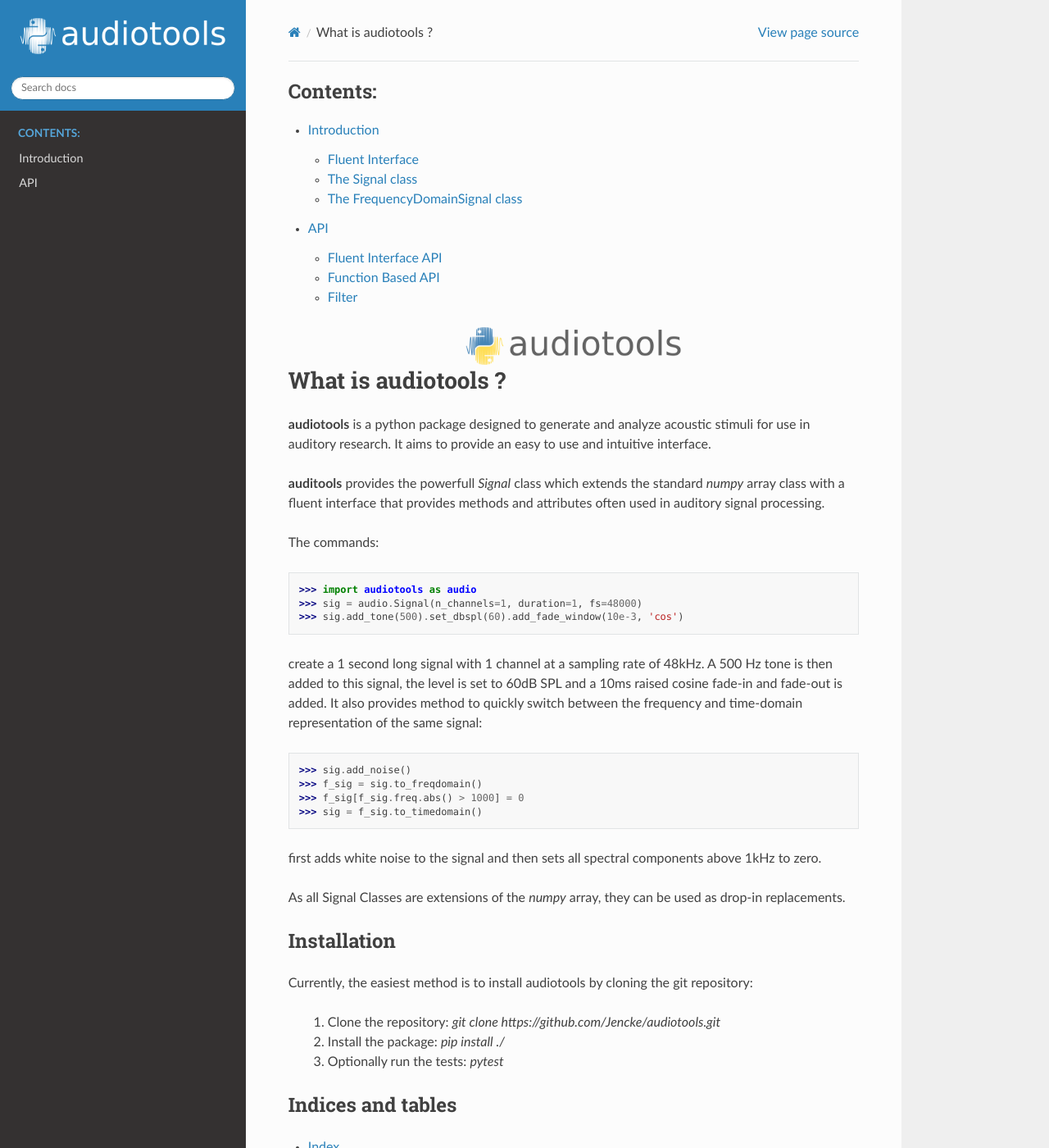
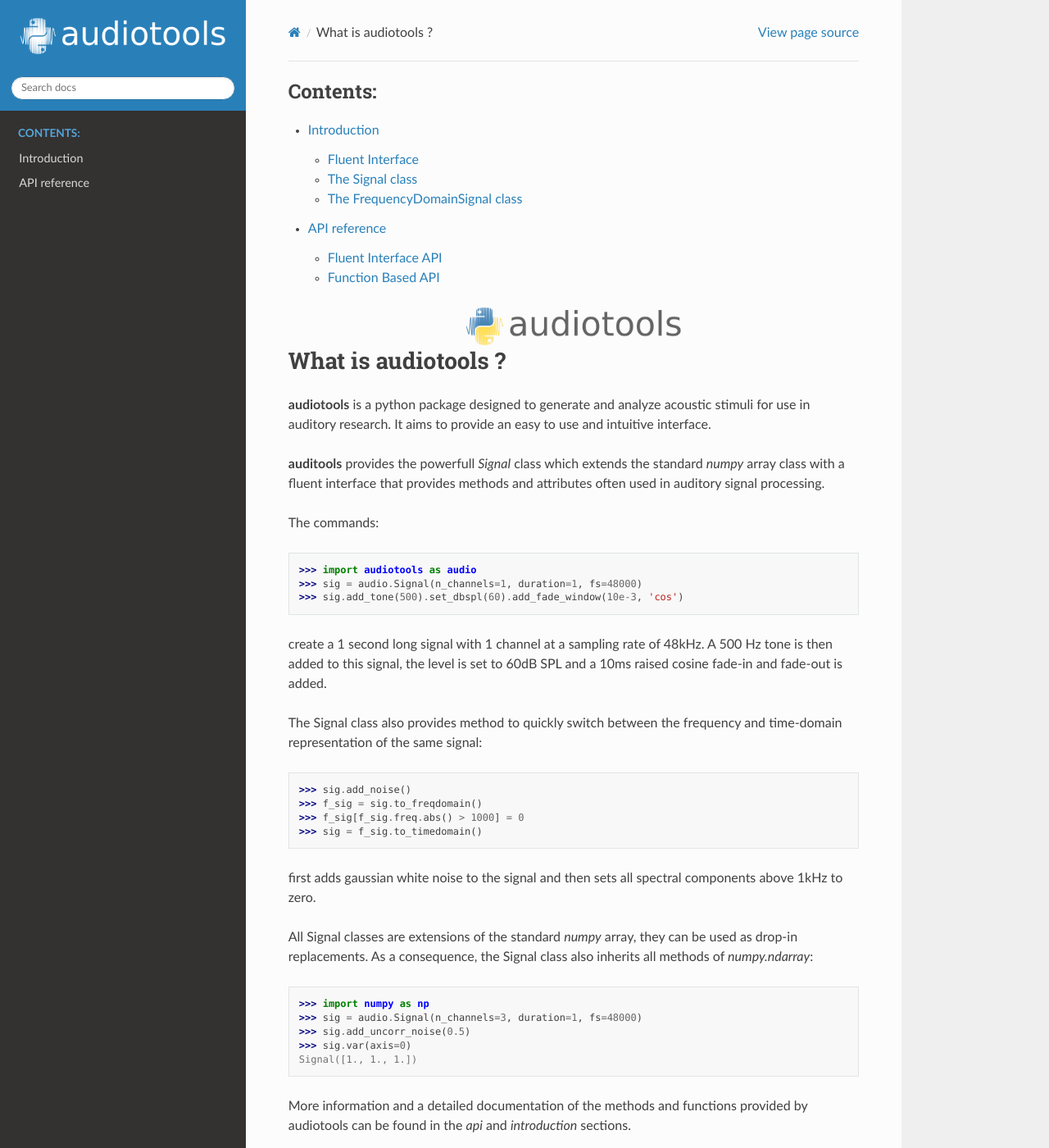
Before and after one commit to Jencke/audiotoolbox, a Sphinx documentation site: the page built from doc/source/index.rst, in a window 1280 px wide and 1400 px high. Shown: the whole window at 82% size. Built offline with Sphinx 7.4.7 and the Read the Docs theme 2.0.0, drawn with Linux system fonts in a browser that asks for light colours.

Commit message:
updated documentation

```diff
--- a/doc/source/index.rst
+++ b/doc/source/index.rst
@@ -19,13 +19,9 @@
 ====================
 What is audiotools ?
 ====================
-**audiotools** is a python package designed to generate and analyze
-acoustic stimuli for use in auditory research. It aims to provide an
-easy to use and intuitive interface.
+**audiotools** is a python package designed to generate and analyze acoustic stimuli for use in auditory research. It aims to provide an easy to use and intuitive interface.
 
-**auditools** provides the powerfull `Signal` class which extends the
-standard `numpy` array class with a fluent interface that provides
-methods and attributes often used in auditory signal processing.
+**auditools** provides the powerfull `Signal` class which extends the standard `numpy` array class with a fluent interface that provides methods and attributes often used in auditory signal processing.
 
 The commands:
 
@@ -33,28 +29,31 @@ The commands:
 >>> sig = audio.Signal(n_channels=1, duration=1, fs=48000)
 >>> sig.add_tone(500).set_dbspl(60).add_fade_window(10e-3, 'cos')
 
-create a 1 second long signal with 1 channel at a sampling rate of
-48kHz. A 500 Hz tone is then added to this signal, the level is set to
-60dB SPL and a 10ms raised cosine fade-in and fade-out is added. It
-also provides method to quickly switch between the frequency and
-time-domain representation of the same signal:
+create a 1 second long signal with 1 channel at a sampling rate of 48kHz. A 500 Hz tone is then added to this signal, the level is set to 60dB SPL and a 10ms raised cosine fade-in and fade-out is added.
+
+The Signal class also provides method to quickly switch between the frequency and time-domain representation of the same signal:
 
 >>> sig.add_noise()
 >>> f_sig = sig.to_freqdomain()
 >>> f_sig[f_sig.freq.abs() > 1000] = 0
 >>> sig = f_sig.to_timedomain()
 
-first adds white noise to the signal and then sets all spectral
-components above 1kHz to zero.
+first adds gaussian white noise to the signal and then sets all spectral components above 1kHz to zero.
 
-As all Signal Classes are extensions of the `numpy` array, they can be
-used as drop-in replacements.
+All Signal classes are extensions of the standard `numpy` array, they can be used as drop-in replacements. As a consequence, the Signal class also inherits all methods of `numpy.ndarray`:
+
+>>> import numpy as np
+>>> sig = audio.Signal(n_channels=3, duration=1, fs=48000)
+>>> sig.add_uncorr_noise(0.5)
+>>> sig.var(axis=0)
+Signal([1., 1., 1.])
+
+More information and a detailed documentation of the methods and functions provided by audiotools can be found in the `api` and `introduction` sections.
 
 Installation
 ============
 
-Currently, the easiest method is to install
-audiotools by cloning the git repository:
+Currently, the easiest method is to install audiotools by cloning the git repository:
 
  1. Clone the repository: `git clone https://github.com/Jencke/audiotools.git`
  2. Install the package: `pip install ./`
```
Also changed, not shown: doc/source/api.rst (+5 -44 lines), doc/source/api_fluent.rst (added, +7 -0 lines), doc/source/api_fluent_frequencydomainsignal.rst (added, +14 -0 lines), doc/source/api_fluent_signal.rst (added, +20 -0 lines), doc/source/api_function.rst (added, +29 -0 lines).
